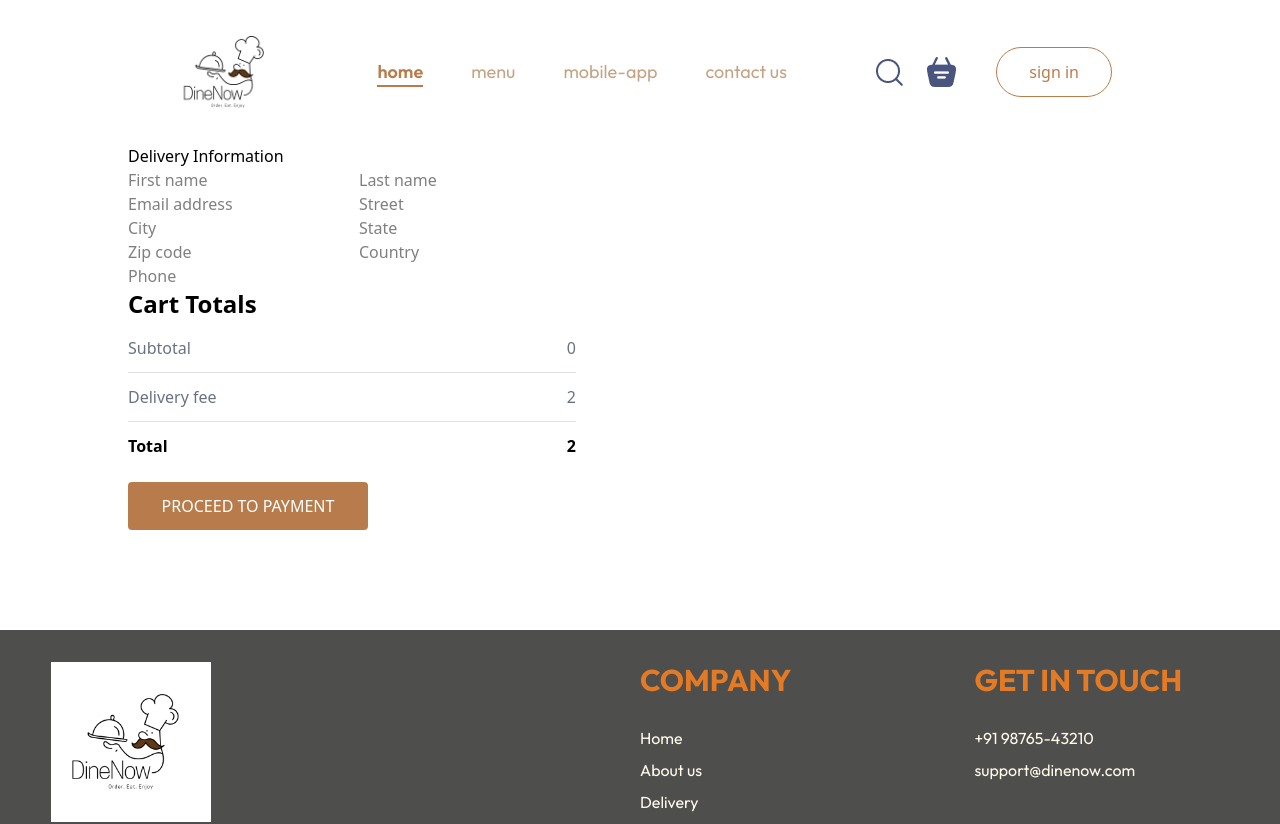
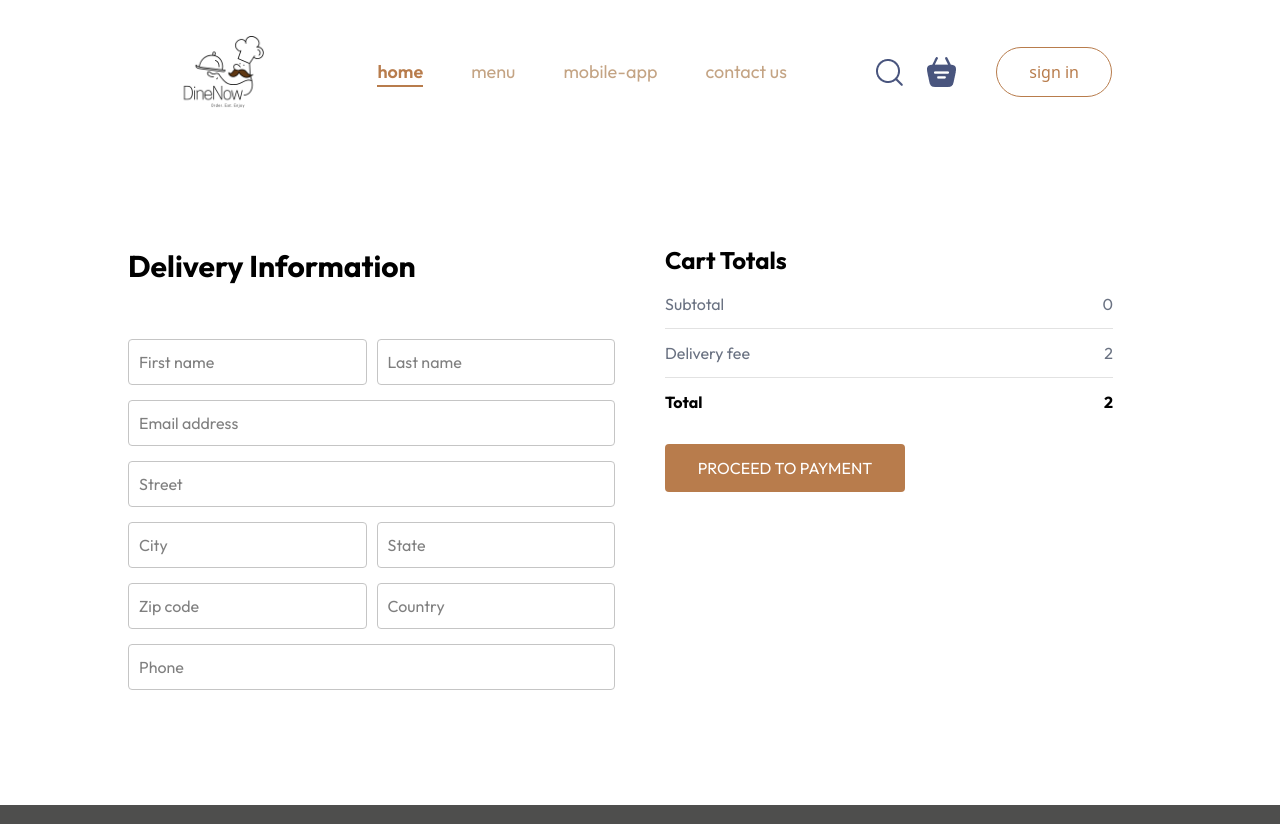
Before and after one commit to Vaishalirawat1119/DineNow, a React (Vite) app in the folder frontend/: page /order in a window 1280 px wide. Shown: the top 824 px of the page. Built offline with nearby package versions, Linux system fonts and the light colour scheme.

Commit message:
created place order page

```diff
--- a/frontend/src/pages/PlaceOrder.jsx
+++ b/frontend/src/pages/PlaceOrder.jsx
@@ -5,26 +5,26 @@ const PlaceOrder = () => {
   const {getTotalCartAmount} = useContext(StoreContext);
 
   return (
-    <form>
-      <div>
-        <p>Delivery Information</p>
-        <div>
-          <input type="text" placeholder='First name'/>
-          <input type="text" placeholder='Last name'/>
+    <form className='flex items-start justify-between gap-12.5 mt-25 font-[outfit]'>
+      <div className='w-full'>
+        <p className='text-[30px] font-bold mb-12.5'>Delivery Information</p>
+        <div className='flex gap-2.5'>
+          <input className='mb-3.75 w-full p-2.5 border border-[#c5c5c5] rounded-sm outline-[#B87C4C]' type="text" placeholder='First name'/>
+          <input className='mb-3.75 w-full p-2.5 border border-[#c5c5c5] rounded-sm outline-[#B87C4C]' type="text" placeholder='Last name'/>
         </div>
-        <input type="email" placeholder='Email address'/>
-        <input type="text" placeholder='Street'/>
-        <div>
-          <input type="text" placeholder='City'/>
-          <input type="text" placeholder='State'/>
+        <input className='mb-3.75 w-full p-2.5 border border-[#c5c5c5] rounded-sm outline-[#B87C4C]' type="email" placeholder='Email address'/>
+        <input className='mb-3.75 w-full p-2.5 border border-[#c5c5c5] rounded-sm outline-[#B87C4C]' type="text" placeholder='Street'/>
+        <div className='flex gap-2.5'>
+          <input className='mb-3.75 w-full p-2.5 border border-[#c5c5c5] rounded-sm outline-[#B87C4C]' type="text" placeholder='City'/>
+          <input className='mb-3.75 w-full p-2.5 border border-[#c5c5c5] rounded-sm outline-[#B87C4C]' type="text" placeholder='State'/>
         </div>
-        <div>
-          <input type="text" placeholder='Zip code'/>
-          <input type="text" placeholder='Country'/>
+        <div className='flex gap-2.5'>
+          <input className='mb-3.75 w-full p-2.5 border border-[#c5c5c5] rounded-sm outline-[#B87C4C]' type="text" placeholder='Zip code'/>
+          <input className='mb-3.75 w-full p-2.5 border border-[#c5c5c5] rounded-sm outline-[#B87C4C]' type="text" placeholder='Country'/>
         </div>
-        <input type="text" placeholder='Phone'/>
+        <input className='mb-3.75 w-full p-2.5 border border-[#c5c5c5] rounded-sm outline-[#B87C4C]' type="text" placeholder='Phone'/>
       </div>
-      <div>
+      <div className='w-full'>
         <div className='flex-1'>
           <h2 className='font-bold text-2xl mb-4'>Cart Totals</h2>
 
@@ -49,7 +49,7 @@ const PlaceOrder = () => {
             </div>
           </div>
 
-          <button className='mt-6 w-full md:w-60 text-white bg-[#B87C4C] hover:bg-[#87552d] py-3 rounded-sm'>
+          <button className='mt-7.5 w-full md:w-60 text-white bg-[#B87C4C] hover:bg-[#87552d] py-3 rounded-sm'>
             PROCEED TO PAYMENT
           </button>
         </div>
```
